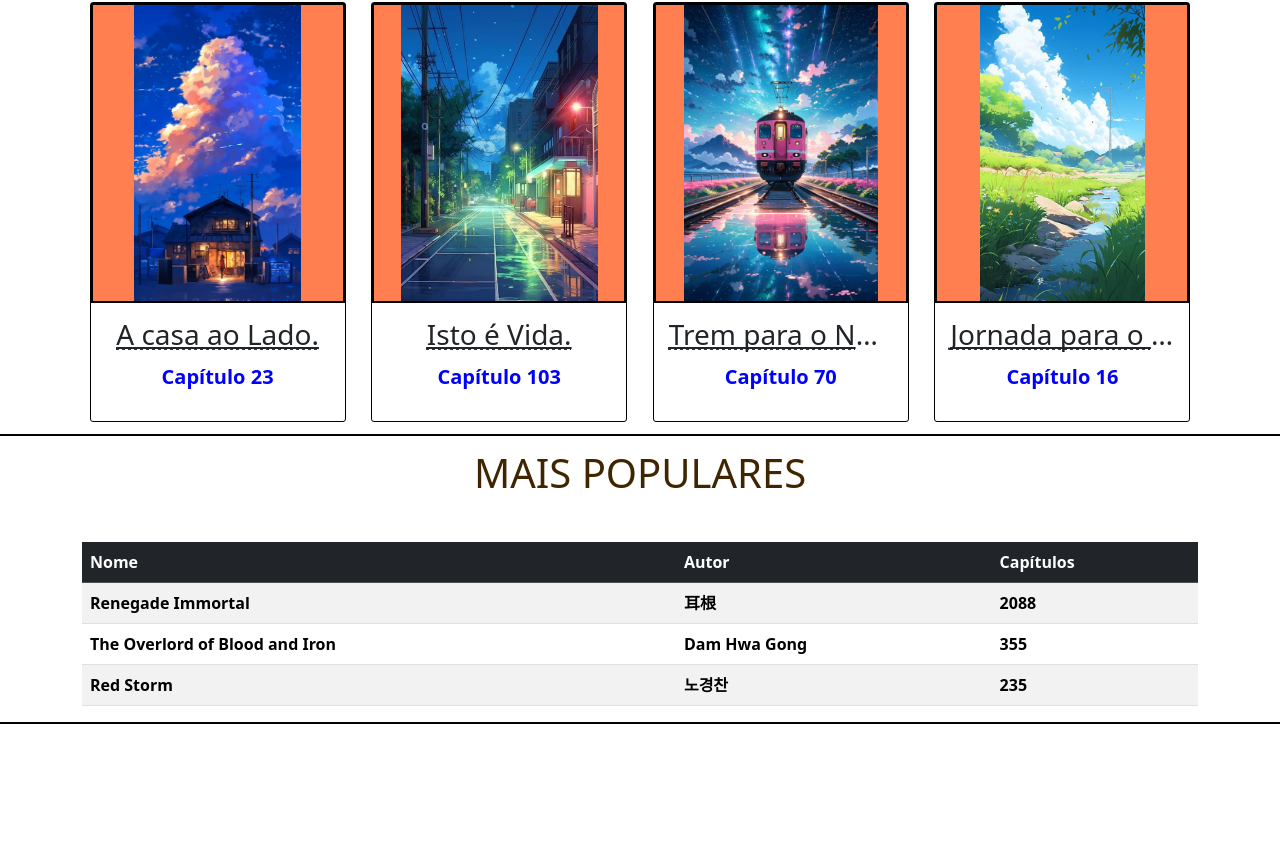
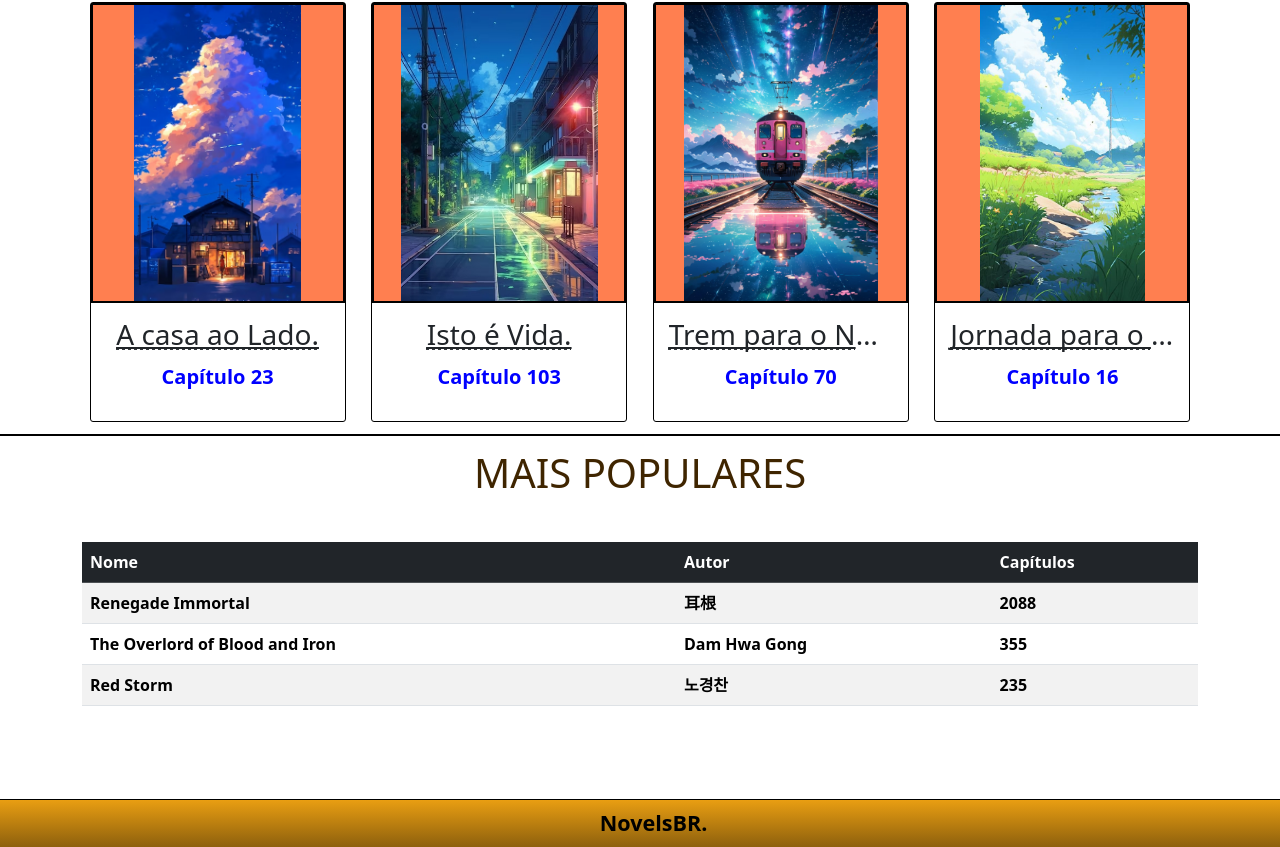
Before and after one commit to Wilson-Pedro/novelbr, a React (Create React App) app in the folder front/: page / in a window 1280 px wide. Shown: the part 440-1287 px from the top of the page. Before the commit the page ends 1164 px from the top, so only its background shows below. Built offline with nearby package versions, Linux system fonts and the light colour scheme.

Commit message:
feat: Rodape layout

```diff
--- a/front/src/component/cards/Card.module.css
+++ b/front/src/component/cards/Card.module.css
@@ -23,7 +23,7 @@
     height: 300px;
     /* height: 100%; */
     border: 2px solid black;
-    background-color: coral;
+    background-color: rgb(255, 127, 80);
 }
 
 .responsiveImage {
--- a/front/src/component/cards/h.html
+++ /dev/null
@@ -1 +0,0 @@
-<img src="./../../../public/imagens/A_casa_ao_lado.jpg" alt="">
--- /dev/null
+++ b/front/src/layout/footer/Rodape.jsx
@@ -0,0 +1,10 @@
+import React from 'react';
+import styles from './Rodape.module.css';
+
+export default function Rodape() {
+    return(
+        <footer>
+            <h3 className="p-1">NovelsBR.</h3>
+        </footer>
+    );
+}
--- /dev/null
+++ b/front/src/layout/footer/Rodape.module.css
@@ -0,0 +1,22 @@
+footer {
+    /* background-color: rgb(141, 96, 13); */
+    background-image: linear-gradient(rgb(233, 158, 18), rgb(141, 96, 13));
+    width: 100%;
+    padding: .5%;
+    text-align: center;
+    margin-top: 6%;
+    border-top: 1px solid black;
+}
+
+footer h3 {
+    margin: auto;
+    width: 7%;
+    color: black;
+    font-weight: bold;
+    font-size: 135%;
+    cursor: pointer;
+}
+
+footer h3:hover {
+    color: aliceblue;
+}
--- a/front/src/screens/Home/Home.jsx
+++ b/front/src/screens/Home/Home.jsx
@@ -1,5 +1,6 @@
 import React from 'react';
 import Navbar from '../../layout/navbar/Navbar';
+import Footer from '../../layout/footer/Rodape';
 import Card from '../../component/cards/Card';
 import styles from './Home.module.css';
 import Table from './../../layout/table/Table';
@@ -50,7 +51,7 @@ export default function Home() {
                 </div>
                 <Table />
             </div>
-
+            <Footer />
         </div>
     );
 }
--- a/front/src/screens/Home/Home.module.css
+++ b/front/src/screens/Home/Home.module.css
@@ -74,7 +74,6 @@ section > h1 {
     flex-direction: column;
     width: 100%;
     height: 50%;
-    border-bottom: 2px solid black;
 }
 
 /* @media (max-width: 70%) {
```
